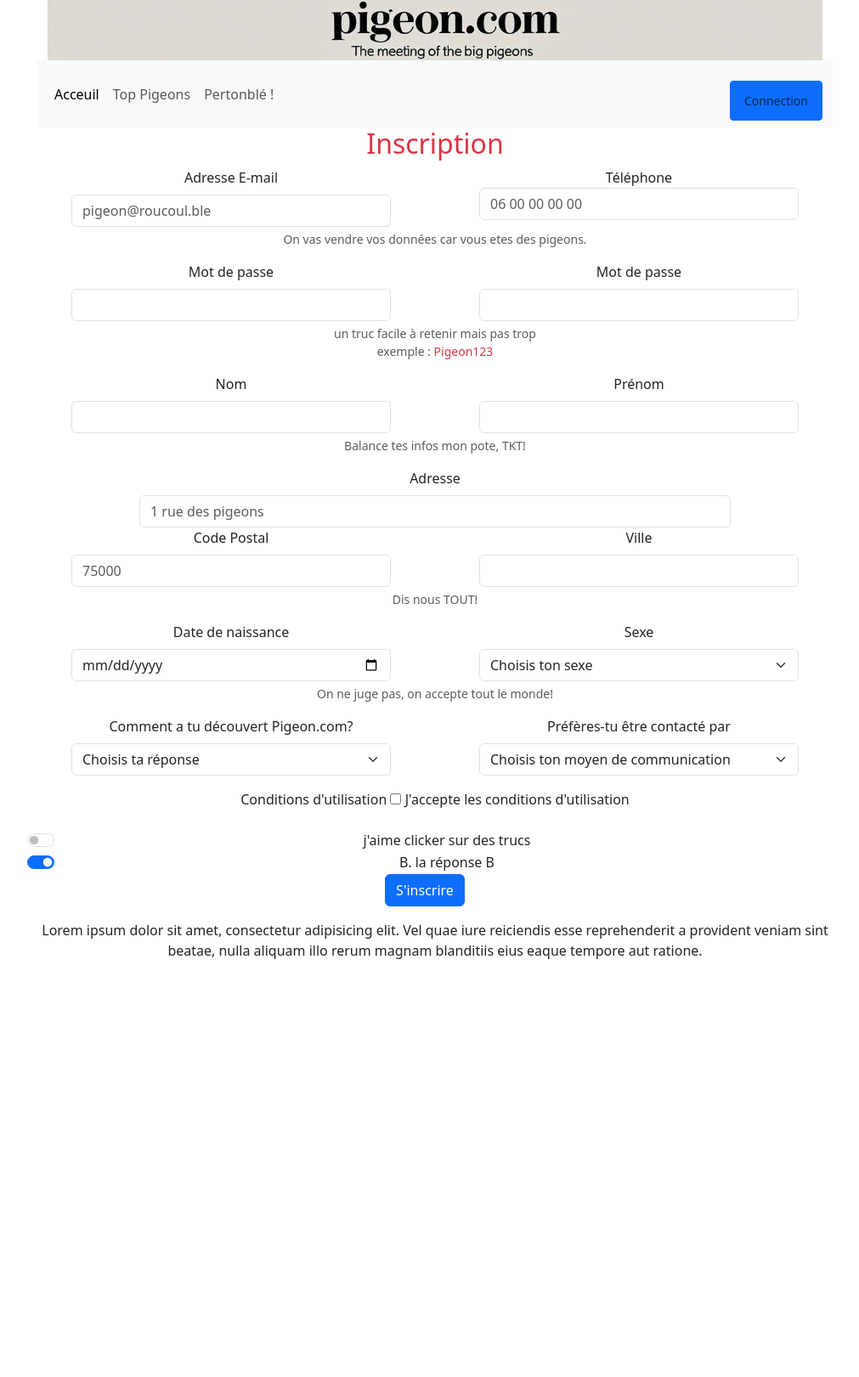
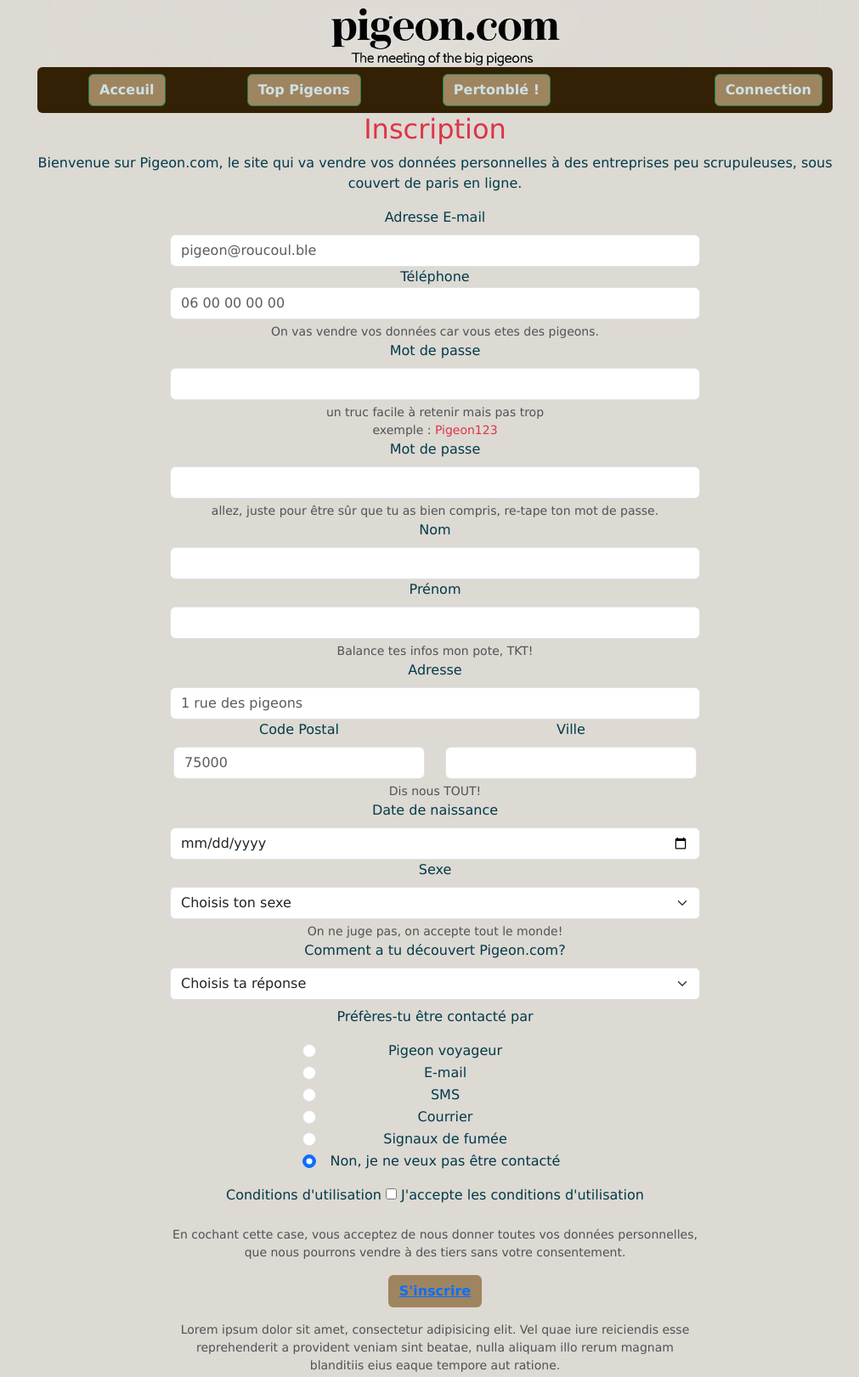
Before and after one commit to AlexandreBrely/exo-formulaire, a website: page inscription.html in a window 1280 px wide. Shown: the part 315-1936 px from the top of the page at 85% size, without its empty margins (128-1139 px from the left). Before the commit the page ends 1478 px from the top, so only its background shows below. Drawn offline with nearby package versions, Linux system fonts and the light colour scheme.

Commit message:
ready to rock

```diff
--- a/assets/SCSS/style.scss
+++ b/assets/SCSS/style.scss
@@ -0,0 +1,18 @@
+body {
+    background-color: #DDD9D3;
+    color: #003B4A;
+    font-family: 'Lucida Sans', 'Lucida Sans Regular', 'Lucida Grande', 'Lucida Sans Unicode', Geneva, Verdana, sans-serif;
+}
+
+h1 {
+    margin: top 2rem;
+}
+
+nav {
+    background-color: #332105;
+}
+.btn {
+    background-color:#9E855F;
+    color: #cee1e6;
+    font-weight: bold;
+}
--- a/inscription.html
+++ b/inscription.html
@@ -14,11 +14,13 @@
 
     <header>
         <div class="container row w-75 mx-auto">
-            <h1 class="text-center text-danger">Pigeon.com</h1>
+
+            <h1 class="text-center fw-bold my-2">Pigeons-Bros</h1>
             <div class="banner">
                 <img src="assets/images/banner pigeon.jpg" alt="banner pigeon" class="img-fluid">
             </div>
-            <nav class="navbar navbar-expand-lg navbar-light bg-light">
+
+            <nav class="navbar navbar-expand-lg rounded">
                 <div class="container-fluid text-center">
                     <button class="navbar-toggler" type="button" data-bs-toggle="collapse" data-bs-target="#navbarNav"
                         aria-controls="navbarNav" aria-expanded="false" aria-label="Toggle navigation">
@@ -26,22 +28,22 @@
                     </button>
                     <div class="collapse navbar-collapse" id="navbarNav">
                         <ul class="navbar-nav">
-                            <li class="nav-item">
-                                <a class="nav-link active" aria-current="page" href="index.html">Acceuil</a>
+                            <li class="nav-item mx-5">
+                                <a class="btn btn-success" aria-current="page" href="index.html">Acceuil</a>
                             </li>
-                            <li class="nav-item">
-                                <a class="nav-link" href="#">Top Pigeons</a>
+                            <li class="nav-item mx-5">
+                                <a class="btn btn-success" href="#">Top Pigeons</a>
                             </li>
-                            <li class="nav-item">
-                                <a class="nav-link" href="bonjour.html">Pertonblé !</a>
+                            <li class="nav-item mx-5">
+                                <a class="btn btn-success" href="bonjour.html">Pertonblé !</a>
                             </li>
 
                         </ul>
                         <ul class="navbar-nav ms-auto">
                             <li class="nav-item">
-                                <a class="nav-link" href="#">
-                                    <button type="button" class="btn btn-primary btn-sm" data-bs-toggle="modal"
-                                        data-bs-target="#connectionmodal">Connection </a></button>
+                                <a class="btn btn-success" data-bs-toggle="modal"
+                                    data-bs-target="#connectionmodal">Connection
+                                </a>
                             </li>
                         </ul>
 
@@ -86,74 +88,90 @@
             </div>
         </div>
     </div>
+
+    <!-- let's go formulaire  -->
     <main class="container w-75 mx-auto">
         <h2 class="text-center text-danger">Inscription</h2>
-        <form>
-            <div class="mb-3 row text-center justify-content-center">
-                <div class=" col-5 mx-auto">
+
+        <form class="text-center ">
+            <p class="text-center">Bienvenue sur Pigeon.com, le site qui va vendre vos données personnelles à des
+                entreprises peu scrupuleuses, sous couvert de paris en ligne.</p>
+
+            <!-- email  -->
+
+            <div class=" col-8 mx-auto">
                 <label for="Email" class="form-label">Adresse E-mail</label>
                 <input type="email" class="form-control" id="Email" aria-describedby="emailHelp" required
                     placeholder="pigeon@roucoul.ble">
             </div>
-                <div class=" col-5 mx-auto">
+
+            <!-- telephone  -->
+            <div class=" col-8 mx-auto">
                 <label for="telephone" class="number">Téléphone</label>
                 <input type="tel" class="form-control" id="telephone" placeholder="06 00 00 00 00" required>
 
             </div>
-                <div id="infohelp" class="form-text">On vas vendre vos données car vous etes des pigeons.
+            <div id="infohelp" class="form-text col-8 mx-auto">
+                On vas vendre vos données car vous etes des pigeons.
             </div>
-            </div>
-            <div class="mb-3 row text-center">
-                <div class=" col-5 mx-auto">
+
+
+            <div class=" col-8 mx-auto">
                 <label for="Password1" class="form-label">Mot de passe</label>
                 <input type="password" class="form-control" id="Password1" required>
 
             </div>
-                <div class=" col-5 mx-auto">
+            <div id="infopassword" class="form-text col-8 mx-auto">
+                un truc facile à retenir mais pas trop
+                <br> exemple : <span class="text-danger">Pigeon123</span>
+            </div>
+
+            <div class=" col-8 mx-auto">
                 <label for="Password1" class="form-label">Mot de passe</label>
                 <input type="password" class="form-control" id="Password1" required>
 
             </div>
-                <div id="infopassword" class="form-text">un truc facile à retenir mais pas trop
-                    <br> exemple : <span class="text-danger">Pigeon123</span>
+            <div id="infopassword2" class="form-text col-8 mx-auto">
+                allez, juste pour être sûr que tu as bien compris, re-tape ton mot de passe.
             </div>
 
-            </div>
-            <div class="mb-3 row text-center">
-                <div class=" col-5 mx-auto">
+
+
+            <div class=" col-8 mx-auto">
                 <label for="nom" class="form-label">Nom</label>
                 <input type="text" class="form-control" id="nom" required>
             </div>
-                <div class=" col-5 mx-auto">
+            <div class=" col-8 mx-auto">
                 <label for="prenom" class="form-label">Prénom</label>
                 <input type="text" class="form-control" id="prenom" required>
             </div>
 
             <div id="infoperso" class="form-text">Balance tes infos mon pote, TKT!</div>
-            </div>
-            <div class="mb-3 row text-center">
-                <div class="w-75 mx-auto">
+
+            <div class="col-8 mx-auto">
                 <label for="adresse" class="form-label">Adresse</label>
                 <input type="text" class="form-control" id="adresse" placeholder="1 rue des pigeons" required>
             </div>
-                <div class=" col-5 mx-auto">
+            <div class="row justify-content-center">
+                <div class=" col-4 m">
                     <label for="codepostal" class="form-label">Code Postal</label>
                     <input type="text" class="form-control" id="codepostal" placeholder="75000" required>
                 </div>
 
-                <div class=" col-5 mx-auto">
+                <div class=" col-4">
                     <label for="ville" class="form-label">Ville</label>
                     <input type="text" class="form-control" id="ville" required>
                 </div>
+            </div>
             <div id="infoadresse" class="form-text">Dis nous TOUT!</div>
-            </div>
 
-            <div class="mb-3 row text-center">
-                <div class=" col-5 mx-auto">
+
+
+            <div class=" col-8 mx-auto">
                 <label for="date" class="form-label">Date de naissance</label>
                 <input type="date" class="form-control" id="date" required>
             </div>
-                <div class=" col-5 mx-auto">
+            <div class=" col-8 mx-auto">
                 <label for="sexe" class="form-label">Sexe</label>
                 <select class="form-select" id="sexe" required>
                     <option value="" disabled selected>Choisis ton sexe</option>
@@ -163,15 +181,14 @@
                 </select>
             </div>
 
-                <div id="infosex" class="form-text">On ne juge pas, on accepte tout le monde!
-
-                </div>
+            <div id="infosex" class="form-text">
+                On ne juge pas, on accepte tout le monde!
             </div>
 
             <!-- QCM  -->
-            <div class="mb-3 row text-center">
+
             <!-- QCM wtf -->
-                <div class=" col-5 mx-auto">
+            <div class=" col-8 mx-auto">
                 <label for="infodecouverte" class="form-label">Comment a tu découvert Pigeon.com?</label>
                 <select class="form-select" id="questionrelou" required>
                     <option value="" disabled selected>Choisis ta réponse</option>
@@ -182,40 +199,70 @@
                 </select>
             </div>
             <!-- comm pref  -->
-                <div class=" col-5 mx-auto">
+            <div class=" col-8 my-2 mx-auto">
                 <label for="communication" class="form-label"> Préfères-tu être contacté par
                 </label>
-                    <select class="form-select" id="communication" required>
-                        <option value="" disabled selected>Choisis ton moyen de communication</option>
-                        <option value="email">E-mail</option>
-                        <option value="sms">SMS</option>
-                        <option value="telephone">Téléphone</option>
-                        <option value="courrier">Courrier</option>
-                        <option value="pigeon">Pigeon voyageur</option>
-                        <option value="none">non, ta pas envie</option>
 
-                    </select>
+            </div>
+            <div class="col-4 mx-auto justify-content-center">
+                <div class="form-check">
+                    <input class="form-check-input" type="radio" name="exampleRadios" id="exampleRadios1"
+                        value="option1" checked>
+                    <label class="form-check-label" for="exampleRadios1">
+                        Pigeon voyageur
+                    </label>
+                </div>
+                <div class="form-check">
+                    <input class="form-check-input" type="radio" name="exampleRadios" id="exampleRadios1"
+                        value="option1" checked>
+                    <label class="form-check-label" for="exampleRadios1">
+                        E-mail
+                    </label>
+                </div>
+                <div class="form-check">
+                    <input class="form-check-input" type="radio" name="exampleRadios" id="exampleRadios1"
+                        value="option1" checked>
+                    <label class="form-check-label" for="exampleRadios1">
+                        SMS
+                    </label>
+                </div>
+                <div class="form-check">
+                    <input class="form-check-input" type="radio" name="exampleRadios" id="exampleRadios1"
+                        value="option1" checked>
+                    <label class="form-check-label" for="exampleRadios1">
+                        Courrier
+                    </label>
+                </div>
+                <div class="form-check">
+                    <input class="form-check-input" type="radio" name="exampleRadios" id="exampleRadios1"
+                        value="option1" checked>
+                    <label class="form-check-label" for="exampleRadios1">
+                        Signaux de fumée
+                    </label>
+                </div>
+                <div class="form-check">
+                    <input class="form-check-input" type="radio" name="exampleRadios" id="exampleRadios1"
+                        value="option1" checked>
+                    <label class="form-check-label" for="exampleRadios1">
+                        Non, je ne veux pas être contacté
+                    </label>
+                </div>
+
 
 
             </div>
             <!-- checkbox -->
-                <div class="mx-auto my-3">
+            <div class="mx-auto my-3 col-8">
                 <label for="conditions" class="form-label">Conditions d'utilisation</label>
                 <input type="checkbox" id="conditions" required> J'accepte les conditions d'utilisation
             </div>
-<!-- radio boutton -->
-                <div class="form-check form-switch">
-                    <input class="form-check-input" type="checkbox" id="flexSwitchCheckDefault">
-                    <label class="form-check-label" for="flexSwitchCheckDefault">j'aime clicker sur des trucs</label>
-                </div>
-                <div class="form-check form-switch">
-                    <input class="form-check-input" type="checkbox" id="flexSwitchCheckChecked" checked>
-                    <label class="form-check-label" for="flexSwitchCheckChecked">B. la réponse B</label>
-                </div>
+            <div id="infoconditions" class="form-text col-8 mx-auto">
+                En cochant cette case, vous acceptez de nous donner toutes vos données personnelles, que nous pourrons
+                vendre à des tiers sans votre consentement.
                 <!-- Submit Button -->
-                <div class="row mb-3 justify-content-center">
+                <div class="row my-3 justify-content-center">
                     <div class="col-12 text-center">
-                        <button type="submit" class="btn btn-primary">S'inscrire</button>
+                        <button type="submit" class="btn btn-sucess"> <a href="bonjour.html"> S'inscrire </a></button>
                     </div>
                 </div>
         </form>
@@ -229,3 +276,9 @@
 
     <script src="node_modules/bootstrap/dist/js/bootstrap.js"></script>
 </body>
+<footer>
+    <div class="container mt-auto w-75">
+        <p class="text-center">© 2023 Pigeon.com - Tous droits réservés</p>
+        <p class="text-center">Mentions légales | Politique de confidentialité | Conditions générales d'utilisation</p>
+    </div>
+</footer>
```
Also changed, not shown: bonjour.html (+102 -0 lines), index.html (+48 -13 lines), assets/CSS/style.css, assets/images/Card_games_and_game_tokens_01.jpg (added), assets/images/betting.jpg (added), assets/images/bettingbanner.jpg (added), assets/images/cash.jpg (added), assets/images/welcome.jpg (added), 1 other file. Lines whose indentation alone changed are shown as unchanged.
